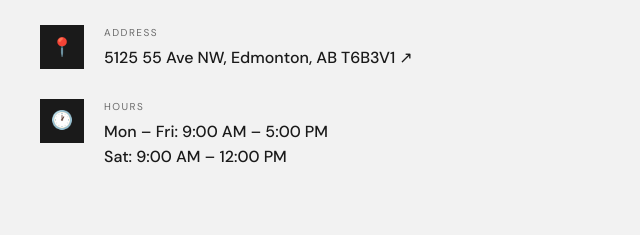
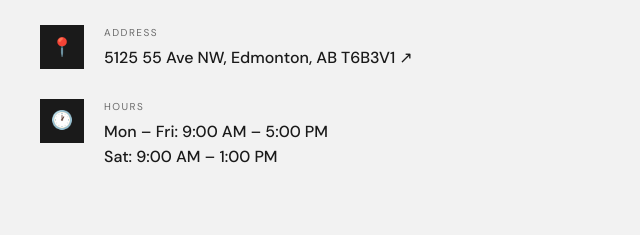
Before and after one commit to PalkanConsulting/sunstarconcrete.ca, a plain HTML site: page index.html in a window 1280 px wide. Shown: the part 6268-6503 px from the top of the page, 0-640 px from the left. Drawn offline with Linux system fonts and the light colour scheme.

Commit message:
Add files via upload

```diff
--- a/index.html
+++ b/index.html
@@ -706,7 +706,7 @@
           <div class="contact-item-icon">🕐</div>
           <div>
             <div class="contact-item-label">Hours</div>
-            <div class="contact-item-value">Mon – Fri: 9:00 AM – 5:00 PM<br/>Sat: 9:00 AM – 12:00 PM</div>
+            <div class="contact-item-value">Mon – Fri: 9:00 AM – 5:00 PM<br/>Sat: 9:00 AM – 1:00 PM</div>
           </div>
         </div>
       </div>
```
